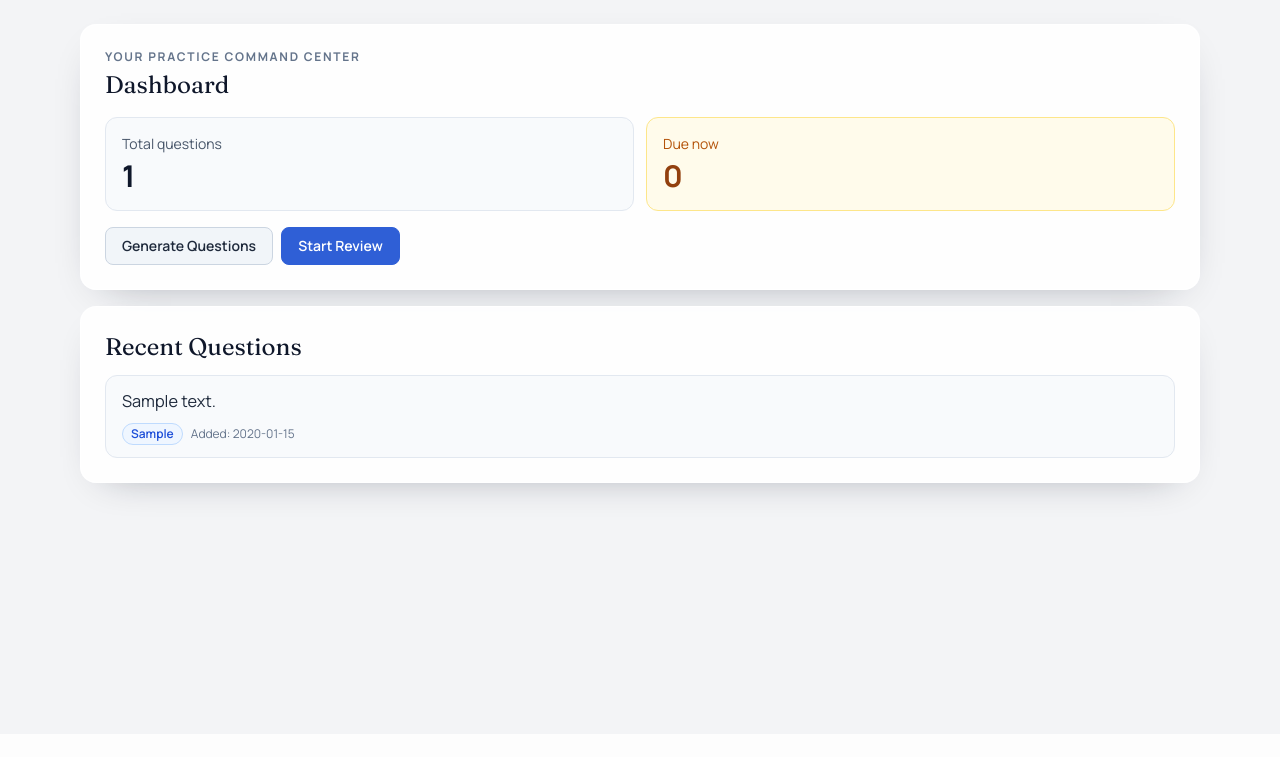
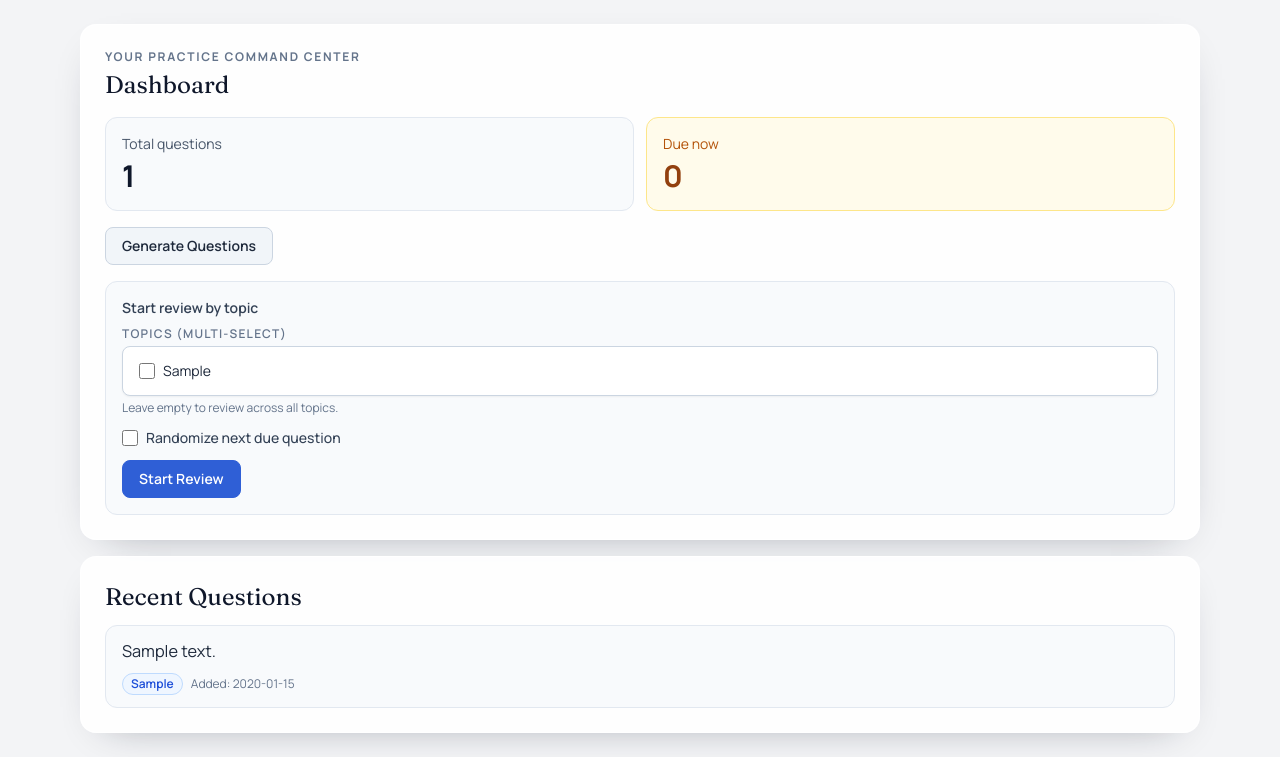
Before and after one commit to alekgreen/HireCrush, a Flask app: page / in a window 1280 px wide. Shown: the part 66-823 px from the top of the page. Before the commit the page ends 576 px from the top, so only its background shows below. Run offline with Flask 3, Linux system fonts and the light colour scheme; tables that the repository leaves empty hold one stand-in row (values such as "Sample post"); some libraries are stand-ins or nearby versions.

Commit message:
Add topic-filtered review with randomization and dashboard controls

```diff
--- a/app.py
+++ b/app.py
@@ -3,6 +3,7 @@ import os
 import re
 import base64
 from datetime import timedelta
+from urllib.parse import parse_qsl
 
 import requests
 from dotenv import load_dotenv
@@ -447,11 +448,64 @@ def apply_review(question_id: int, rating: int) -> None:
     db.commit()
 
 
+def normalize_topic_filters(raw_values: list[str]) -> list[str]:
+    topics: list[str] = []
+    for value in raw_values:
+        topic = str(value).strip()
+        if topic and topic not in topics:
+            topics.append(topic)
+    return topics
+
+
+def is_randomized_review(value: str) -> bool:
+    return str(value).strip().lower() in {"1", "true", "yes", "on"}
+
+
+def review_redirect(
+    topics: list[str] | None = None,
+    randomize: bool = False,
+    qid: int | None = None,
+    show_feedback: bool = False,
+):
+    params: dict[str, object] = {}
+    if qid is not None:
+        params["qid"] = qid
+    if show_feedback:
+        params["show_feedback"] = 1
+    if randomize:
+        params["randomize"] = 1
+    if topics:
+        params["topics"] = topics
+    return redirect(url_for("review", **params))
+
+
+def extract_review_filters_from_referrer() -> tuple[list[str], bool]:
+    referrer = request.referrer or ""
+    if not referrer:
+        return [], False
+
+    try:
+        query = referrer.split("?", 1)[1]
+    except IndexError:
+        return [], False
+
+    parsed = parse_qsl(query, keep_blank_values=False)
+    topics = normalize_topic_filters([value for key, value in parsed if key == "topics"])
+    randomize = any(key == "randomize" and is_randomized_review(value) for key, value in parsed)
+    return topics, randomize
+
+
 @app.route("/")
 def index():
     stats = get_stats()
     recent = get_recent_questions(limit=10)
-    return render_template("index.html", stats=stats, recent=recent)
+    available_topics = get_existing_topics()
+    return render_template(
+        "index.html",
+        stats=stats,
+        recent=recent,
+        available_topics=available_topics,
+    )
 
 
 @app.route("/generate", methods=["GET", "POST"])
@@ -509,6 +563,8 @@ def generate():
 
 @app.route("/review", methods=["GET"])
 def review():
+    selected_topics = normalize_topic_filters(request.args.getlist("topics"))
+    randomize = is_randomized_review(request.args.get("randomize", ""))
     requested_qid = request.args.get("qid", type=int)
     show_feedback = str(request.args.get("show_feedback", "")).strip().lower() in {
         "1",
@@ -517,13 +573,13 @@ def review():
     }
     question = get_question_by_id(requested_qid) if requested_qid else None
     if question is None:
-        question = get_due_question()
+        question = get_due_question(topics=selected_topics, randomize=randomize)
 
     stats = get_stats()
     upcoming = None
     latest_feedback = None
     if question is None:
-        upcoming = get_next_upcoming()
+        upcoming = get_next_upcoming(topics=selected_topics)
     elif show_feedback:
         latest_feedback = get_latest_feedback(question["id"])
 
@@ -533,6 +589,8 @@ def review():
         stats=stats,
         upcoming=upcoming,
         latest_feedback=latest_feedback,
+        selected_topics=selected_topics,
+        randomize=randomize,
     )
 
 
@@ -546,7 +604,11 @@ def review_submit(question_id: int):
         return redirect(url_for("review"))
 
     apply_review(question_id, rating)
-    return redirect(url_for("review"))
+    selected_topics = normalize_topic_filters(request.form.getlist("topics"))
+    randomize = is_randomized_review(request.form.get("randomize", ""))
+    if not selected_topics and not randomize:
+        selected_topics, randomize = extract_review_filters_from_referrer()
+    return review_redirect(topics=selected_topics, randomize=randomize)
 
 
 @app.route("/review/<int:question_id>/answer", methods=["POST"])
@@ -564,7 +626,11 @@ def review_answer(question_id: int):
     except Exception as exc:
         flash(f"Could not generate answer: {exc}", "error")
 
-    return redirect(url_for("review", qid=question_id))
+    selected_topics = normalize_topic_filters(request.form.getlist("topics"))
+    randomize = is_randomized_review(request.form.get("randomize", ""))
+    if not selected_topics and not randomize:
+        selected_topics, randomize = extract_review_filters_from_referrer()
+    return review_redirect(topics=selected_topics, randomize=randomize, qid=question_id)
 
 
 @app.route("/review/<int:question_id>/feedback", methods=["POST"])
@@ -575,9 +641,13 @@ def review_feedback(question_id: int):
         return redirect(url_for("review"))
 
     user_answer = request.form.get("user_answer", "").strip()
+    selected_topics = normalize_topic_filters(request.form.getlist("topics"))
+    randomize = is_randomized_review(request.form.get("randomize", ""))
+    if not selected_topics and not randomize:
+        selected_topics, randomize = extract_review_filters_from_referrer()
     if len(user_answer) < 20:
         flash("Please enter a longer answer to get meaningful feedback.", "error")
-        return redirect(url_for("review", qid=question_id))
+        return review_redirect(topics=selected_topics, randomize=randomize, qid=question_id)
 
     show_feedback = False
     try:
@@ -596,8 +666,13 @@ def review_feedback(question_id: int):
         flash(f"Could not evaluate answer: {exc}", "error")
 
     if show_feedback:
-        return redirect(url_for("review", qid=question_id, show_feedback=1))
-    return redirect(url_for("review", qid=question_id))
+        return review_redirect(
+            topics=selected_topics,
+            randomize=randomize,
+            qid=question_id,
+            show_feedback=True,
+        )
+    return review_redirect(topics=selected_topics, randomize=randomize, qid=question_id)
 
 
 @app.route("/review/transcribe", methods=["POST"])
--- a/interview_app/repository.py
+++ b/interview_app/repository.py
@@ -64,19 +64,40 @@ def get_generation_context_questions(topic: str, limit: int = 120) -> list[str]:
     return context
 
 
-def get_due_question():
+def _normalize_topic_filters(topics: list[str] | None) -> list[str]:
+    if not topics:
+        return []
+    cleaned = []
+    for topic in topics:
+        value = str(topic).strip()
+        if value:
+            cleaned.append(value.lower())
+    return cleaned
+
+
+def get_due_question(topics: list[str] | None = None, randomize: bool = False):
     db = get_db()
     current = iso(now_utc())
-    return db.execute(
-        """
+    filters = _normalize_topic_filters(topics)
+
+    base_query = """
         SELECT *
         FROM questions
         WHERE next_review_at <= ?
-        ORDER BY next_review_at ASC
-        LIMIT 1
-        """,
-        (current,),
-    ).fetchone()
+    """
+    params: list[str] = [current]
+    if filters:
+        placeholders = ", ".join("?" for _ in filters)
+        base_query += (
+            f" AND LOWER(COALESCE(topic, '')) IN ({placeholders})"
+        )
+        params.extend(filters)
+
+    if randomize:
+        base_query += " ORDER BY RANDOM() LIMIT 1"
+    else:
+        base_query += " ORDER BY next_review_at ASC LIMIT 1"
+    return db.execute(base_query, tuple(params)).fetchone()
 
 
 def get_question_by_id(question_id: int):
@@ -84,16 +105,21 @@ def get_question_by_id(question_id: int):
     return db.execute("SELECT * FROM questions WHERE id = ?", (question_id,)).fetchone()
 
 
-def get_next_upcoming():
+def get_next_upcoming(topics: list[str] | None = None):
     db = get_db()
-    return db.execute(
-        """
+    filters = _normalize_topic_filters(topics)
+    query = """
         SELECT *
         FROM questions
-        ORDER BY next_review_at ASC
-        LIMIT 1
-        """
-    ).fetchone()
+    """
+    params: list[str] = []
+    if filters:
+        placeholders = ", ".join("?" for _ in filters)
+        query += f" WHERE LOWER(COALESCE(topic, '')) IN ({placeholders})"
+        params.extend(filters)
+
+    query += " ORDER BY next_review_at ASC LIMIT 1"
+    return db.execute(query, tuple(params)).fetchone()
 
 
 def get_latest_feedback(question_id: int):
--- a/templates/index.html
+++ b/templates/index.html
@@ -15,10 +15,36 @@
     </article>
   </div>
 
-  <div class="mt-4 flex flex-wrap gap-2">
-    <a class="rounded-lg border border-slate-300 bg-slate-100 px-4 py-2 text-sm font-semibold text-slate-800 transition hover:bg-slate-200 dark:border-zinc-700 dark:bg-zinc-800 dark:text-zinc-100 dark:hover:bg-zinc-700" href="{{ url_for('generate') }}">Generate Questions</a>
-    <a class="rounded-lg border border-brand-500 bg-brand-500 px-4 py-2 text-sm font-semibold text-white transition hover:bg-brand-600" href="{{ url_for('review') }}">Start Review</a>
+  <div class="mt-4">
+    <a class="inline-flex rounded-lg border border-slate-300 bg-slate-100 px-4 py-2 text-sm font-semibold text-slate-800 transition hover:bg-slate-200 dark:border-zinc-700 dark:bg-zinc-800 dark:text-zinc-100 dark:hover:bg-zinc-700" href="{{ url_for('generate') }}">Generate Questions</a>
   </div>
+
+  <form class="mt-4 rounded-xl border border-slate-200 bg-slate-50 p-4 dark:border-zinc-700 dark:bg-zinc-800/70" method="get" action="{{ url_for('review') }}">
+    <p class="mb-2 text-sm font-semibold text-slate-700 dark:text-zinc-200">Start review by topic</p>
+    <p class="mb-1 block text-xs font-semibold uppercase tracking-[0.1em] text-slate-500 dark:text-zinc-400">Topics (multi-select)</p>
+    <div class="max-h-44 overflow-y-auto rounded-lg border border-slate-300 bg-white p-2 shadow-sm dark:border-zinc-700 dark:bg-zinc-800">
+      {% if available_topics %}
+        <div class="grid gap-1 sm:grid-cols-2">
+          {% for topic_name in available_topics %}
+            <label class="flex items-start gap-2 rounded-md px-2 py-1.5 text-sm text-slate-800 transition hover:bg-slate-100 dark:text-zinc-100 dark:hover:bg-zinc-700/60">
+              <input class="mt-0.5 h-4 w-4 rounded border-slate-300 text-brand-500 focus:ring-brand-500 dark:border-zinc-600 dark:bg-zinc-900" type="checkbox" name="topics" value="{{ topic_name }}">
+              <span class="break-words">{{ topic_name }}</span>
+            </label>
+          {% endfor %}
+        </div>
+      {% else %}
+        <p class="px-2 py-1 text-sm text-slate-500 dark:text-zinc-400">No saved topics yet. Generate questions first.</p>
+      {% endif %}
+    </div>
+    <p class="mt-1 text-xs text-slate-500 dark:text-zinc-400">Leave empty to review across all topics.</p>
+
+    <label class="mt-3 flex items-center gap-2 text-sm font-medium text-slate-700 dark:text-zinc-200" for="randomize">
+      <input class="h-4 w-4 rounded border-slate-300 text-brand-500 focus:ring-brand-500 dark:border-zinc-600 dark:bg-zinc-800" id="randomize" name="randomize" type="checkbox" value="1">
+      Randomize next due question
+    </label>
+
+    <button class="mt-3 rounded-lg border border-brand-500 bg-brand-500 px-4 py-2 text-sm font-semibold text-white transition hover:bg-brand-600" type="submit">Start Review</button>
+  </form>
 </section>
 
 <section class="rounded-2xl border border-white/70 bg-white/90 p-5 shadow-soft md:p-6 dark:border-zinc-800 dark:bg-zinc-900/90">
```
Also changed, not shown: templates/review.html (+25 -1 lines), tests/test_app.py (+70 -0 lines).
